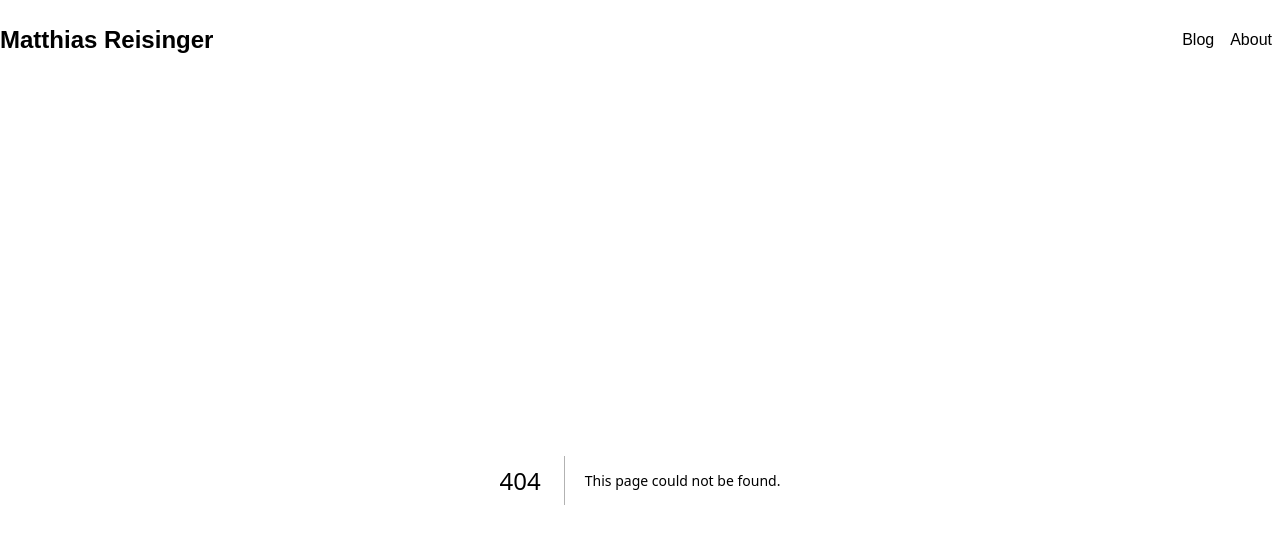
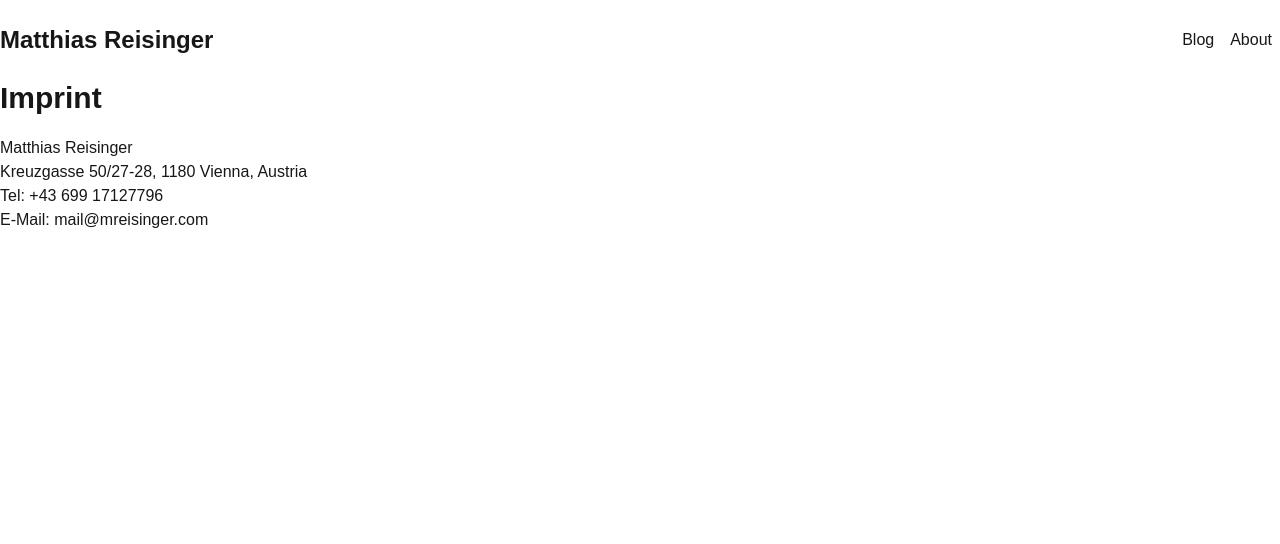
Before and after one commit to MatthiasJReisinger/mreisinger.com, a Next.js app: page /imprint in a window 1280 px wide. Before the commit this address had no page. Shown: the top 544 px of the page. Built offline with nearby package versions, Linux system fonts and the light colour scheme.

Commit message:
Add imprint page

```diff
--- /dev/null
+++ b/src/app/imprint/page.tsx
@@ -0,0 +1,11 @@
+export default function Footer() {
+  return (
+    <div>
+      <h2 className="font-bold text-3xl mb-5">Imprint</h2>
+      <div>Matthias Reisinger</div>
+      <div>Kreuzgasse 50/27-28, 1180 Vienna, Austria</div>
+      <div>Tel: +43 699 17127796</div>
+      <div>E-Mail: mail@mreisinger.com</div>
+    </div>
+  );
+}
```
